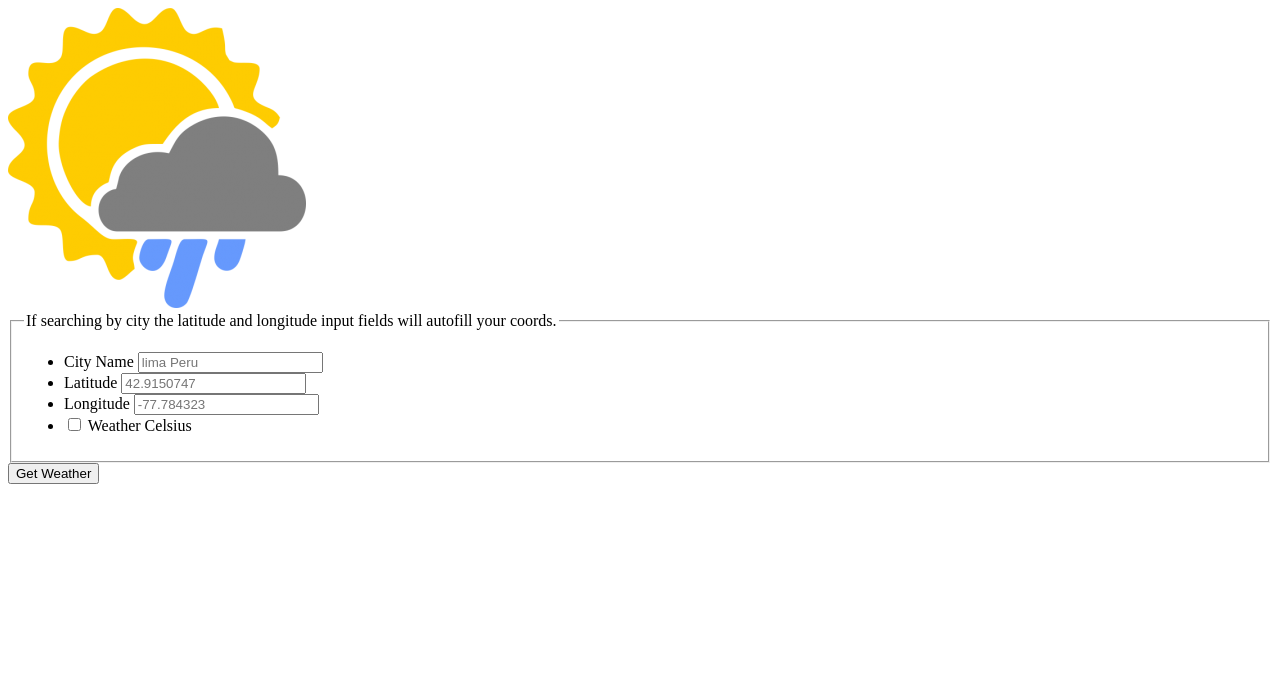
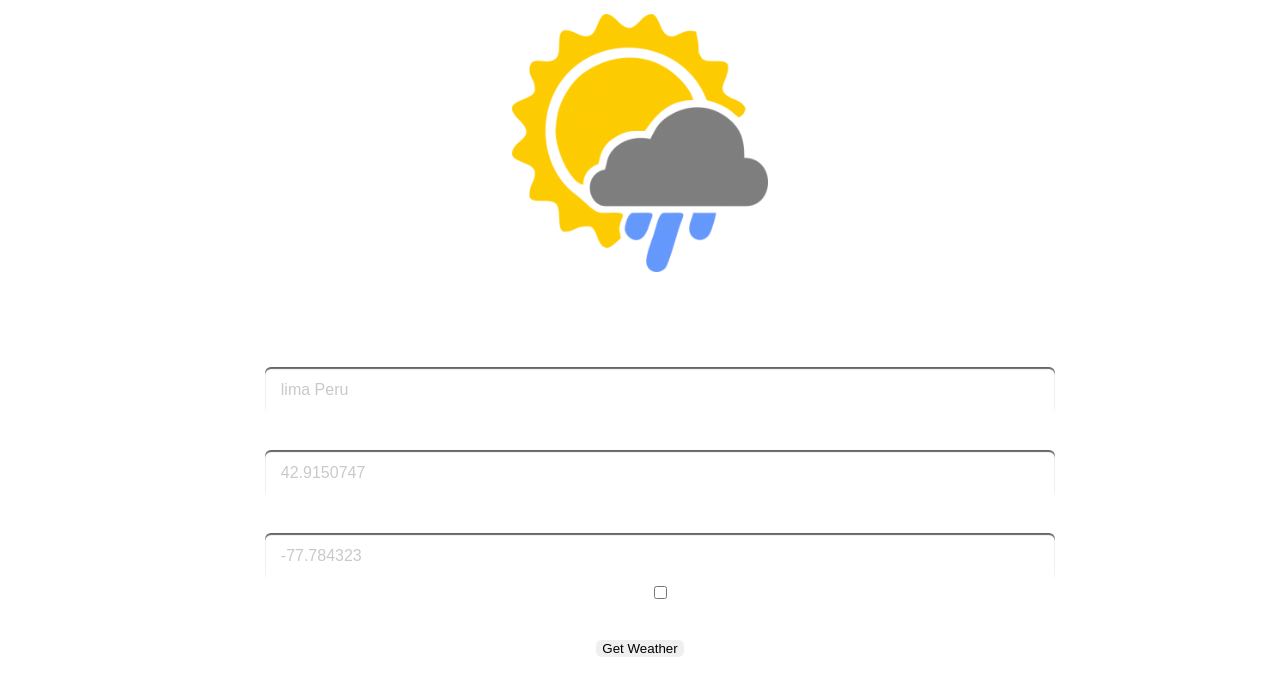
Before and after one commit to Laboratoria-learning/api-weather, a website: page public/index.html in a window 1280 px wide. Drawn offline with nearby package versions, Linux system fonts and the light colour scheme.

Commit message:
Agregando principales estilos

```diff
--- a/public/css/main.css
+++ b/public/css/main.css
@@ -0,0 +1,62 @@
+* {
+  margin: 0 auto;
+  padding: 0 auto;
+  font: normal 'Alegreya Sans', sans-serif;
+}
+
+/* reutilizables */
+.right {
+  float: right;
+}
+
+.left {
+	float: left;
+}
+
+.center {
+	text-align: center;
+}
+
+::-webkit-input-placeholder {
+  color: #C9C9C9;
+  font-size: 1.2em;
+}
+
+legend {
+	font-size: 1.5em;
+  color: rgba(255, 255, 255, 0.8);
+  padding: 14px;
+}
+
+figure img {
+  width: 20%;
+  padding-top: 14px;
+}
+fieldset {
+	border: none;
+	padding: 0 auto;
+	color: white;
+}
+
+label {
+  font-weight: 400;
+  font-size: 1.4em;
+}
+
+button,
+input[type="text"] {
+	-webkit-appearance: none;
+		 -moz-appearance: none;
+					appearance: none;
+	border: none;
+	border-radius: 6px;
+}
+
+input[type="text"] {
+	box-sizing: border-box;
+	box-shadow: inset 0 2px 1px rgba(0, 0, 0, 0.603);
+	margin: 5px;
+	padding: 16px;
+  font-weight: 400;
+  width: 65%;
+}
--- a/public/index.html
+++ b/public/index.html
@@ -9,34 +9,34 @@
 	</head>
 
 	<body>
-		<div class="marvel-device nexus5">
+		<section class="bg">
 			<!-- <div class="top-bar"></div>
 			<div class="sleep"></div>
 			<div class="volume"></div>
 			<div class="camera"></div> -->
-			<div class="screen">
-				<img src="assets/logo.png" alt="weather" id="logo">
-				<form method="get" class="form">
+			<div class="screen center">
+        <figure class="center"> <img  src="assets/logo.png" alt="weather" id="logo"></figure>
+				<form method="get" class="form center">
 					<fieldset>
 						<legend>If searching by city the latitude and longitude input fields will autofill your coords.</legend>
 						<ul class="list-reset">
-							<li class="form-field">
-								<label for="city-search">City Name</label>
-								<input type="text" id="city-search" placeholder="lima Peru">
+							<li class="form-field ">
+								<label for="city-search">City Name</label><br>
+								<input type="text" id="city-search " placeholder="lima Peru">
 							</li>
 
 							<li class="form-field">
-								<label for="latitude">Latitude</label>
+								<label for="latitude">Latitude</label><br>
 								<input type="text" id="latitude" placeholder="42.9150747" required>
 							</li>
 
 							<li class="form-field">
-								<label for="longitude">Longitude</label>
+								<label for="longitude">Longitude</label><br>
 								<input type="text" id="longitude" placeholder="-77.784323" required>
 							</li>
 
 							<li class="form-field">
-								<input type="checkbox" id="celsius">
+								<input type="checkbox" id="celsius"><br>
 								<label for="celsius">Weather Celsius</label>
 							</li>
 						</ul>
@@ -44,7 +44,7 @@
 					<button>Get Weather</button>
 				</form>
 			</div>
-		</div>
+    </section>
 		<script src='https://cdnjs.cloudflare.com/ajax/libs/jquery/3.1.0/jquery.min.js'></script>
 		<script src='https://cdnjs.cloudflare.com/ajax/libs/skycons/1396634940/skycons.min.js'></script>
 		<script src="js/app.js"></script>
```
Also changed, not shown: public/assets/logo.jpg (deleted).
